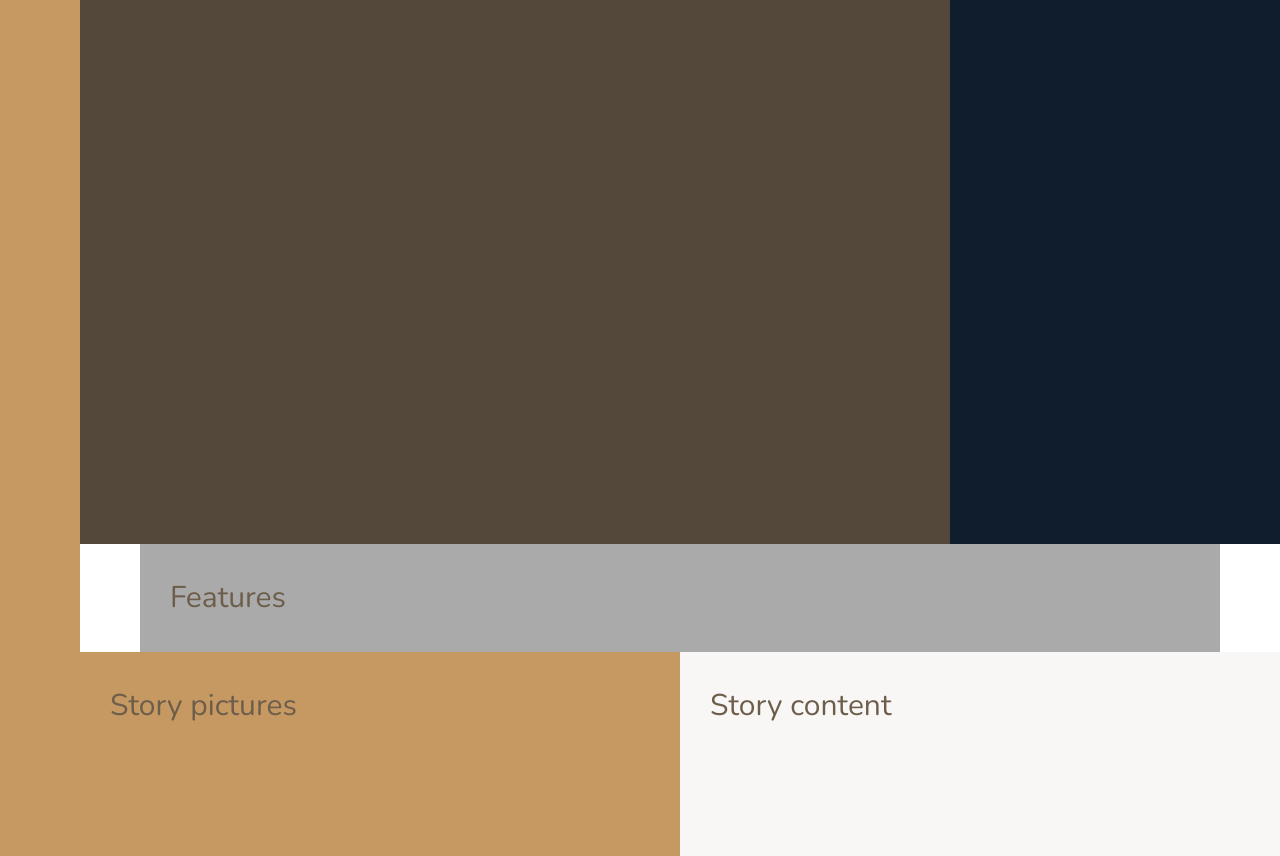
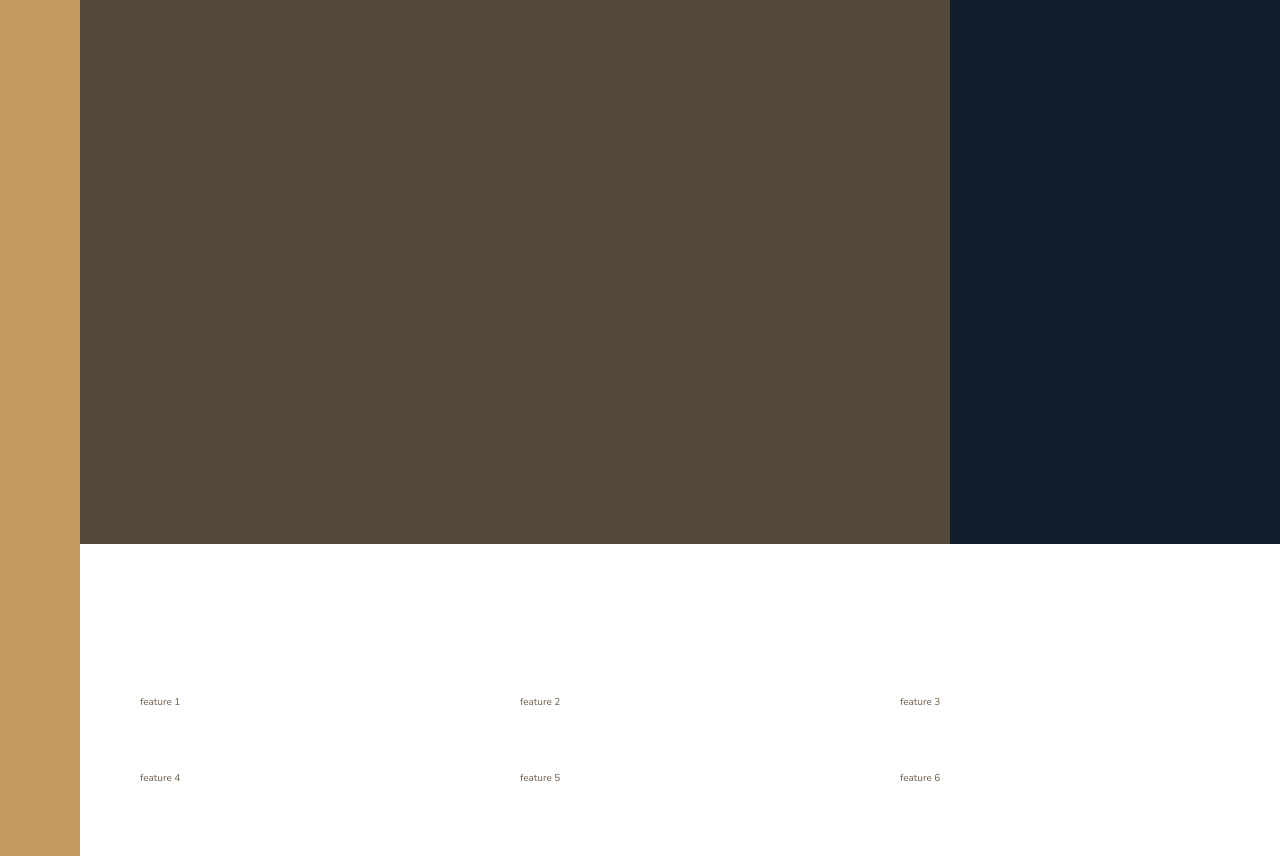
Before and after one commit to arhamilton92/nexter, a website: page index.html in a window 1280 px wide. Shown: the part 96-952 px from the top of the page. Drawn offline with nearby package versions, Linux system fonts and the light colour scheme.

Commit message:
html markup && basic grid for features section

```diff
--- a/index.html
+++ b/index.html
@@ -25,7 +25,12 @@
         </div>
 
         <section class="features">
-            Features
+            <div class="feature">feature 1</div>
+            <div class="feature">feature 2</div>
+            <div class="feature">feature 3</div>
+            <div class="feature">feature 4</div>
+            <div class="feature">feature 5</div>
+            <div class="feature">feature 6</div>
         </section>
 
         <div class="story__pictures">
--- a/sass/_base.scss
+++ b/sass/_base.scss
@@ -45,9 +45,4 @@ body {
 			1fr
 		) [center-start]repeat(8, [col-start] minmax(min-content, 14rem) [col-end])
 		[center-end]minmax(6rem, 1fr) [full-end];
-
-	& > * {
-		padding: 30px;
-		font-size: 3rem;
-	}
 }
--- a/sass/_features.scss
+++ b/sass/_features.scss
@@ -1,4 +1,11 @@
+/** @format */
+
 .features {
-    background-color: $color-grey-light-2;
-    grid-column: center-start / center-end;
+	margin: 15rem 0;
+
+	grid-column: center-start / center-end;
+
+	display: grid;
+	grid-template-columns: repeat(3, 1fr);
+	grid-gap: 6rem;
 }
```
Also changed, not shown: sass/main.css, 1 other file.
